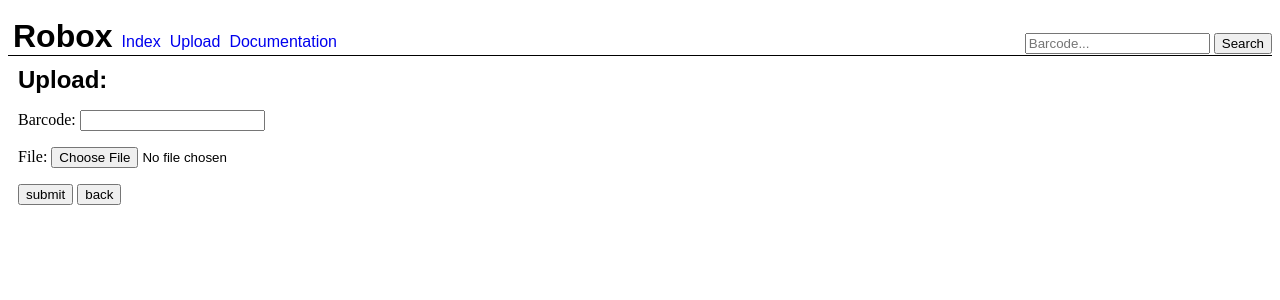
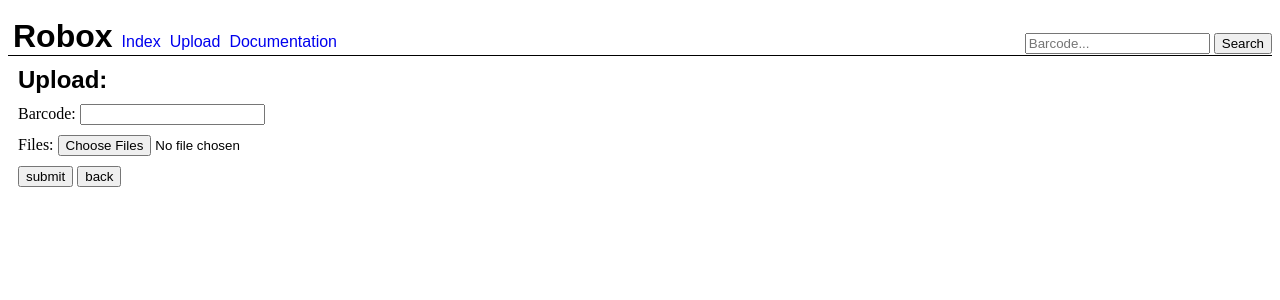
Before and after one commit to rf9/robox, a Django app: page /upload/ in a window 1280 px wide. Shown: the top 300 px of the page. Run offline with Django 3.2, Linux system fonts and the light colour scheme; some libraries are stand-ins or nearby versions.

Commit message:
Changed all file upload dialogues to allow multiple files to be uploaded to a single barcode.

```diff
--- a/api/views.py
+++ b/api/views.py
@@ -1,13 +1,12 @@
 from django.core.exceptions import ValidationError
 from django.db.transaction import atomic
-
 from django.http import HttpResponse
 from django.views.decorators.csrf import csrf_exempt
 from django_extensions.db.fields import json
 
 from robox.forms import validate_barcode
 from robox.models import File
-from robox.views import upload_file
+from robox.views import upload_files
 
 
 def get_by_barcode(request, barcode):
@@ -36,7 +35,7 @@ def upload(request):
     try:
         validate_barcode(barcode)
 
-        database_files = [upload_file(barcode, file) for file in files.values()]
+        database_files = upload_files(barcode, [file for file in files.values()])
 
         response_data = {
             'barcode': barcode,
--- a/robox/static/robox/css/upload.css
+++ b/robox/static/robox/css/upload.css
@@ -1,3 +1,7 @@
 form {
     display: inline;
 }
+
+form div {
+    margin-bottom: 10px;
+}
--- a/robox/static/robox/css/view.css
+++ b/robox/static/robox/css/view.css
@@ -25,7 +25,7 @@ h3, h4 {
 }
 .upload {
     width: 100%;
-    height: 30px;
+    height: 50px;
 }
 .upload form {
     padding: 5px;
--- a/robox/templates/robox/upload.html
+++ b/robox/templates/robox/upload.html
@@ -9,7 +9,15 @@
 {% block content %}
     <form action="{% url "robox:upload" %}" method="post" enctype="multipart/form-data">
         {% csrf_token %}
-        {{ form.as_p }}
+        <div>
+            {{ form.barcode.errors }}
+            {{ form.barcode.label }}: {{ form.barcode }}
+        </div>
+        <div>
+            {{ form.file.errors }}
+            <label for="id_file">Files:</label>
+            <input id="id_file" name="file" type="file" multiple>
+        </div>
         <input type="submit" value="submit" />
     </form>
     <input type="button" onclick="location.href='{% url "robox:index" %}'" value="back" />
--- a/robox/templates/robox/view.html
+++ b/robox/templates/robox/view.html
@@ -14,8 +14,9 @@
         <div class="upload">
             <form action="{% url "robox:upload_barcode" barcode %}" method="post" enctype="multipart/form-data">
                 {% csrf_token %}
-                <label for="id_file">File:</label>
-                <input id="id_file" name="file" type="file">
+                <h3>Upload to {{ barcode }}</h3>
+                <label for="id_file">Files:</label>
+                <input id="id_file" name="file" type="file" multiple>
                 <input type="submit" value="submit">
             </form>
         </div>
--- a/robox/views.py
+++ b/robox/views.py
@@ -1,3 +1,5 @@
+import logging
+
 from django.core.exceptions import ValidationError
 from django.core.urlresolvers import reverse, reverse_lazy
 from django.db import DatabaseError
@@ -9,6 +11,7 @@ from django.views.generic import FormView, DeleteView
 from robox.forms import UploadForm, validate_barcode
 from robox.models import File
 
+_logger = logging.getLogger(__name__)
 
 def index(request):
     files = File.objects.all().order_by('-upload_time')[:20]
@@ -32,13 +35,13 @@ class UploadView(FormView):
         files = self.request.FILES
         barcode = form.cleaned_data['barcode']
 
-        database_files = [upload_file(barcode, files.get(file_name)) for file_name in files.keys()]
+        database_files = upload_files(barcode, [file for file_key in files.keys() for file in files.getlist(file_key)])
 
         return HttpResponseRedirect(reverse('robox:view', kwargs={'barcode': database_files[0].barcode}))
 
 
 @atomic
-def upload_file(barcode, file):
+def upload_files(barcode, files):
     """
     Atomically uploads a file to the database and parses it.
     :param barcode: The barcode for the file to be uploaded to.
@@ -46,21 +49,25 @@ def upload_file(barcode, file):
     :return: The database model of the uploaded file.
     """
     barcode = barcode.upper()
-    try:
-        database_file = File.objects.create(
-            file=file,
-            barcode=barcode,
-        )
-        database_file.parse()
-    except DatabaseError as err:
+    database_files = []
+
+    for file in files:
         try:
-            # noinspection PyUnboundLocalVariable
-            database_file.file.delete()
-        except NameError:
-            pass
-        raise err
+            database_file = File.objects.create(
+                file=file,
+                barcode=barcode,
+            )
+            database_file.parse()
+            database_files.append(database_file)
+        except DatabaseError as err:
+            try:
+                # noinspection PyUnboundLocalVariable
+                database_file.file.delete()
+            except NameError:
+                pass
+            raise err
 
-    return database_file
+    return database_files
 
 
 def view_by_barcode(request, barcode):
@@ -77,7 +84,7 @@ def view_by_barcode(request, barcode):
 def upload_by_barcode(request, barcode):
     files = request.FILES
 
-    database_files = [upload_file(barcode, files.get(file_name)) for file_name in files.keys()]
+    database_files = upload_files(barcode, [file for file_key in files.keys() for file in files.getlist(file_key)])
 
     return HttpResponseRedirect(reverse('robox:view', kwargs={'barcode': database_files[0].barcode}))
 
```
Also changed, not shown: robox/admin.py (+8 -1 lines), robox/models.py (+7 -1 lines).
